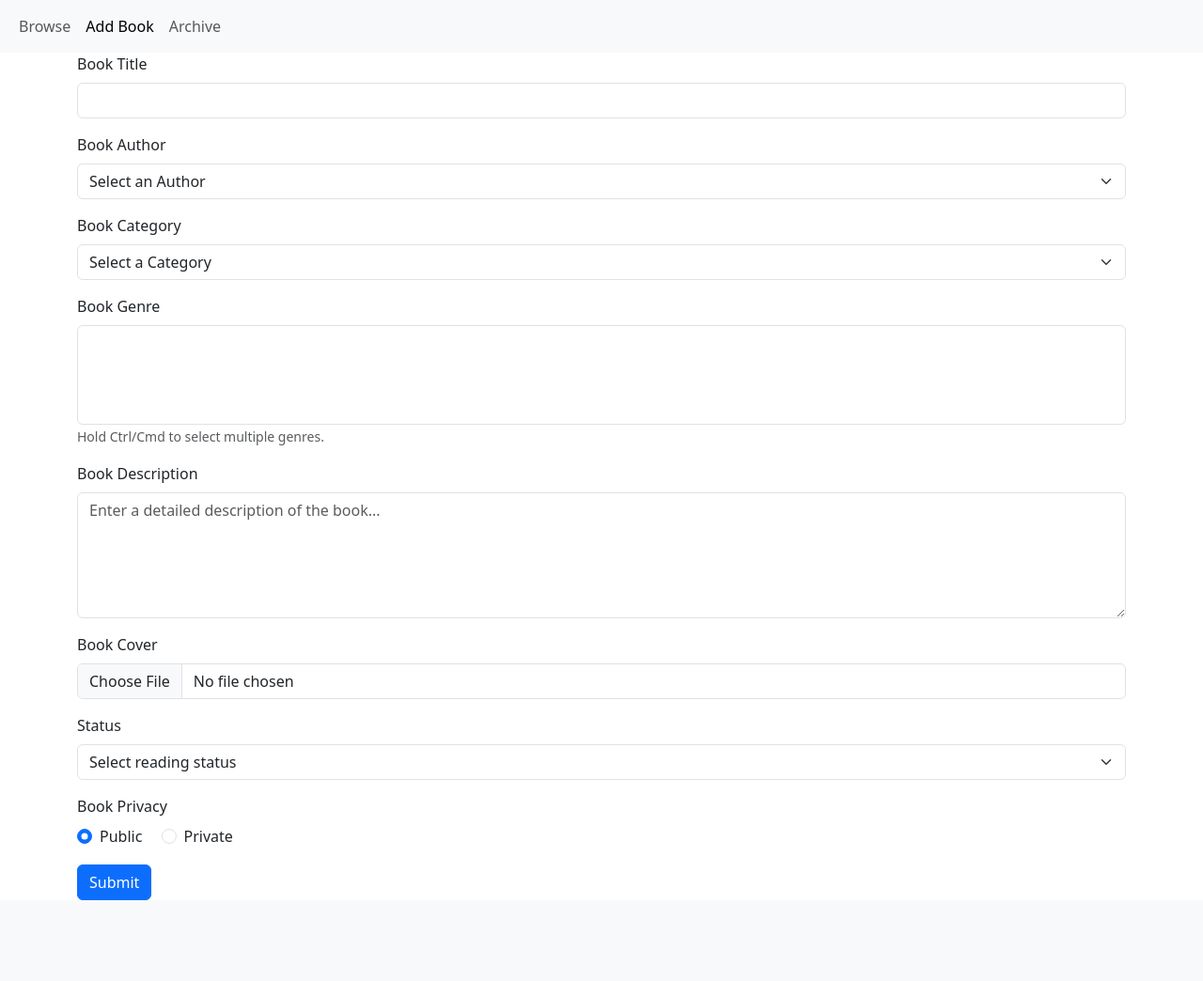
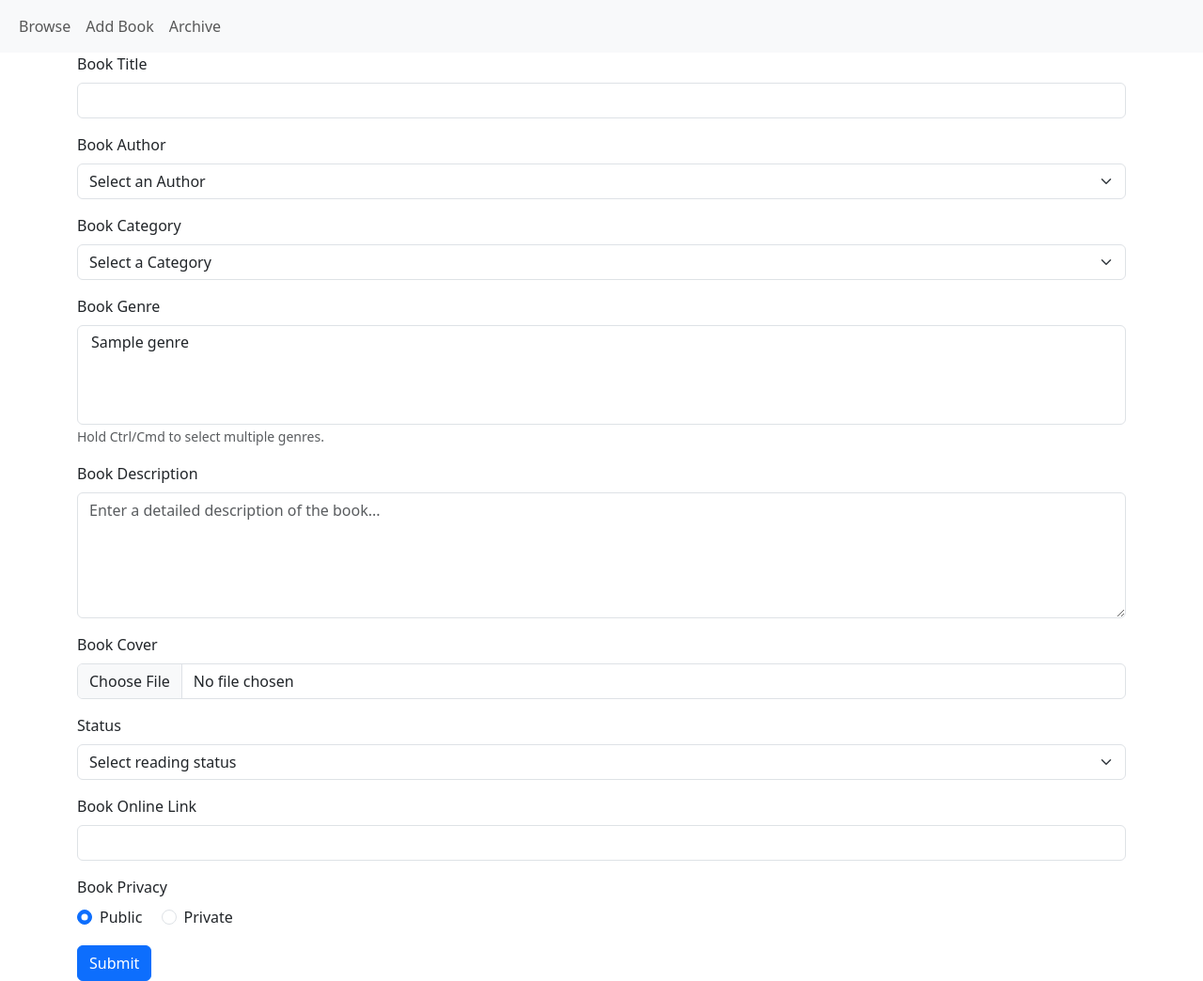
Before and after one commit to Maikhell/saybabook-django, a Django app: page /addbook/ in a window 1280 px wide. Shown: the whole page at 94% size. Before the commit the page ends 958 px from the top, so only its background shows below. Run offline with Django 5.2, Linux system fonts and the light colour scheme; tables that the repository leaves empty hold one stand-in row (values such as "Sample post"); lists and menus that the app fills with data are empty; some libraries are stand-ins or nearby versions.

Commit message:
adding books through form now works

```diff
--- a/saybabook_app/models.py
+++ b/saybabook_app/models.py
@@ -30,6 +30,8 @@
     book_online_link = models.URLField(max_length=500, blank=True, null=True, verbose_name='Online Read Link')
     book_cover = models.ImageField(upload_to='book_covers/', blank=True, null=True, verbose_name='Book Cover')
     book_privacy = models.TextField(blank=True, null=True, verbose_name='Privacy')
+    book_status = models.TextField(blank=True, null=True, verbose_name='Status')
+
     #FK
     author = models.ForeignKey(Author, on_delete=models.CASCADE, null=True,related_name='books')
     category = models.ForeignKey(Category, on_delete=models.SET_NULL, null=True, related_name='books')
--- a/saybabook_app/templates/saybabook_app/addbook.html
+++ b/saybabook_app/templates/saybabook_app/addbook.html
@@ -14,7 +14,12 @@
     {% include 'saybabook_app/components/navbar.html' %}
     <section>
       <div class="container">
-        <form>
+        <form
+          method="POST"
+          action="{% url 'book.add'%}"
+          enctype="multipart/form-data"
+        >
+          {% csrf_token %}
           <div class="mb-3">
             <label for="bookTitle" class="form-label">Book Title</label>
             <input
@@ -110,7 +115,15 @@
               <option value="dropped">Dropped</option>
             </select>
           </div>
-
+          <div class="mb-3">
+            <label for="bookTitle" class="form-label">Book Online Link</label>
+            <input
+              name="bookOnlineLink"
+              type="text"
+              class="form-control"
+              id="bookOnlineLink"
+            />
+          </div>
           <div class="mb-3">
             <label class="form-label">Book Privacy</label>
             <div>
--- a/saybabook_app/templates/saybabook_app/components/navbar.html
+++ b/saybabook_app/templates/saybabook_app/components/navbar.html
@@ -15,7 +15,7 @@
       <ul class="navbar-nav me-auto mb-2 mb-lg-0">
         <li class="nav-item">
            {% url 'browse' as browse_url%}
-          <a class="nav-link {% if request.path == browse_url %}active{% endif %}" aria-current="page" href="{%url 'browse'%}"
+          <a class="nav-link {% if request.path == browse_url %}active{% endif %}" aria-current="page" href="{%url 'book.show'%}"
             >Browse</a
           >
         </li>
@@ -23,7 +23,7 @@
           {% url 'addbooks' as addbook_url%}
           <a
             class="nav-link {% if request.path == addbook_url %}active{% endif %}"
-            href="{%url 'addbooks'%}"
+            href="{%url 'book.add'%}"
             >Add Book</a
           >
         </li>
--- a/saybabook_app/urls.py
+++ b/saybabook_app/urls.py
@@ -3,7 +3,7 @@
 
 urlpatterns = [
     path('', views.landing_page, name='home'),
-    path('browse/', views.show_books, name ='browse'),
-    path('addbook/', views.add_book_page, name = 'addbooks'),
+    path('browse/', views.show_books, name ='book.show'),
+    path('addbook/', views.add_book_page, name = 'book.add'),
     path('archive/', views.archive_page, name = 'archive')
 ]
--- a/saybabook_app/views.py
+++ b/saybabook_app/views.py
@@ -1,4 +1,5 @@
-from django.shortcuts import render
+from django.shortcuts import render, redirect
+from django.db.models import F
 from .models import Category, Author, Genre, Book, User
 
 def landing_page(request):
@@ -10,14 +11,42 @@
 def archive_page(request):
     return render (request, 'saybabook_app/archive.html')
 
-def add_book_page(request):
-    return render(request, 'saybabook_app/addbook.html')
-
 def account_page(request):
     return render(request, 'saybabook_app/account.html')
 
-def create(request):
-    return render(request, '', {'form'})
+def add_book_page(request):
+    if request.method == 'POST':
+        title = request.POST.get('bookTitle')
+        author_id = request.POST.get('bookAuthor')
+        privacy = request.POST.get('bookPrivacy')
+        description = request.POST.get('bookDescription')
+        status = request.POST.get('bookStatus')
+        link = request.POST.get('bookOnlineLink')
+        cover_file = request.FILES.get('bookCover')
+
+        author_instance = Author.objects.get(id=author_id)
+
+        new_book = Book.objects.create(
+            book_title = title,
+            book_description = description,
+            book_status = status,
+            book_cover = cover_file,
+            book_privacy = privacy,
+            book_online_link = link,
+            author = author_instance
+        )
+        genre_ids = request.POST.getlist('bookGenre')
+        new_book.genres.set(genre_ids)
+
+        return redirect('book.show')
+    else:
+        context = {
+            'authors': Author.objects.all(),
+            'categories': Category.objects.all(),
+            #Category id null?
+            'genres': Genre.objects.all()
+        }
+        return render(request, 'saybabook_app/addbook.html', context)
 
 def show_books(request):
     categories = Category.objects.all()
@@ -25,7 +54,7 @@
     genres = Genre.objects.all()
     books = Book.objects.filter(book_privacy ='public').select_related('author').order_by('-created_at')
     #Make the retrieval specfic for names, dont use all()
-    users= User.objects.filter(username = 'Mai')
+    users= User.objects.all()
     context = {
         'categories': categories,
         'authors': authors,
```
Also changed, not shown: media/book_covers/ado_5zZsC9i.jpg (added), media/book_covers/ado_J8kSiei.jpg (added), media/book_covers/ado_M8k0wfJ.jpg (added), media/book_covers/ado_PpRKrC4.jpg (added), media/book_covers/icons8-link-96.png (added), saybabook_app/migrations/0006_book_book_status.py (added).
